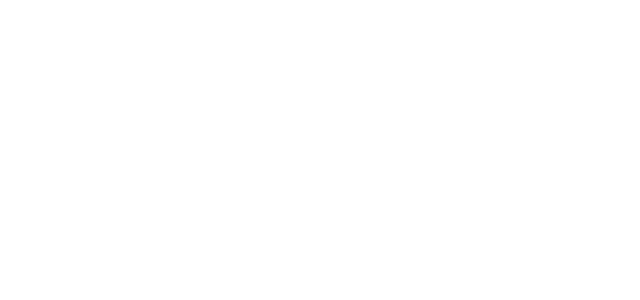
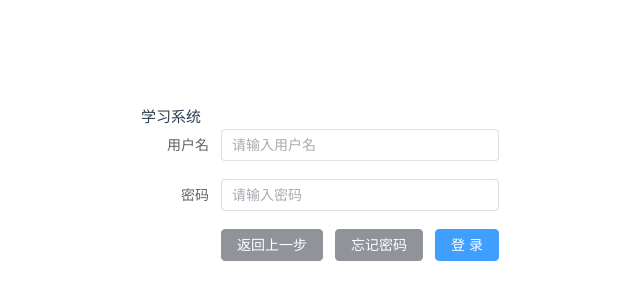
Before and after one commit to l2965106733/SoftWareCupVue, a Vue app: page /student/login in a window 1280 px wide. Shown: the part 208-508 px from the top of the page, without its empty margins (141-781 px from the left). Built offline with nearby package versions, Linux system fonts and the light colour scheme.

Commit message:
2025.6.11

```diff
--- a/src/router/index.js
+++ b/src/router/index.js
@@ -2,7 +2,7 @@
 
 const routes = [
   {
-    path: '/',
+    path: '/entrance',
     name: 'Entrance',
     component: () => import('@/views/public/Entrance.vue') // 三按钮入口页
   },
@@ -10,7 +10,7 @@
   // 学生模块
   {
     path: '/student',
-    redirect: '/student/login',
+    redirect: '/student/home',
     children: [
       { path: 'login', name: 'StudentLogin', component: () => import('@/views/student/Login.vue') },
       { path: 'reset', name: 'StudentReset', component: () => import('@/views/student/Reset.vue') },
@@ -32,7 +32,7 @@
   // 教师模块
   {
     path: '/teacher',
-    redirect: '/teacher/login',
+    redirect: '/teacher/home',
     children: [
       { path: 'login', name: 'TeacherLogin', component: () => import('@/views/teacher/Login.vue') },
       { path: 'reset', name: 'TeacherReset', component: () => import('@/views/teacher/Reset.vue') },
@@ -55,7 +55,7 @@
   // 管理员模块
   {
     path: '/admin',
-    redirect: '/admin/login',
+    redirect: '/admin/home',
     children: [
       { path: 'login', name: 'AdminLogin', component: () => import('@/views/admin/Login.vue') },
       { path: 'reset', name: 'AdminReset', component: () => import('@/views/admin/Reset.vue') },
--- a/src/views/public/Entrance.vue
+++ b/src/views/public/Entrance.vue
@@ -1,5 +1,8 @@
 <script setup>
-import { ref, onMounted } from 'vue'
+import { useRouter } from 'vue-router'
+
+
+const router = useRouter()
 
 const enter = (type) => {
     switch (type) {
@@ -21,10 +24,9 @@
         <el-button type="primary" @click="enter(1)">学生入口</el-button>
         <el-button type="success" @click="enter(2)">教师入口</el-button>
         <el-button type="info" @click="enter(3)">管理员入口</el-button>
-        111111111
-        TESTbyWHZ_2025611
     </div>
 </template>
 
 <style scoped>
+
 </style>
--- a/src/views/student/Login.vue
+++ b/src/views/student/Login.vue
@@ -1,9 +1,51 @@
 <script setup>
+import { useRouter } from 'vue-router'
+import { ref } from 'vue';
+import { ElMessage } from 'element-plus';
+const router = useRouter();
+let loginForm = ref({username:'', password:''})
 
+const login = () => {
+    if (loginForm.value.username === '' || loginForm.value.password === '') {
+        ElMessage.error('用户名或密码不能为空');
+        return;
+    }
+    // 这里可以添加实际的登录逻辑，比如调用API验证用户名和密码
+
+    // 模拟登录成功
+    ElMessage.success('登录成功');
+    // 跳转到学生主页
+    router.push('/student/home');
+}
+const reset = () => {
+    router.push('/student/reset');
+}
+const back = () => {
+    router.push('/entrance');
+}
 </script>
 
 <template>
+<div id="container">
+    <div class="login-form">
+      <el-form label-width="80px">
+        <p class="title">学习系统</p>
+        <el-form-item label="用户名" prop="username">
+          <el-input v-model="loginForm.username" placeholder="请输入用户名"></el-input>
+        </el-form-item>
 
+        <el-form-item label="密码" prop="password">
+          <el-input type="password" v-model="loginForm.password" placeholder="请输入密码"></el-input>
+        </el-form-item>
+
+        <el-form-item>
+            <el-button class="button" type="info" @click="back">返回上一步</el-button>
+            <el-button class="button" type="info" @click="reset">忘记密码</el-button>
+            <el-button class="button" type="primary" @click="login">登 录</el-button>
+        </el-form-item>
+      </el-form>
+    </div>
+  </div>
 </template>
 
 <style scoped>
```
